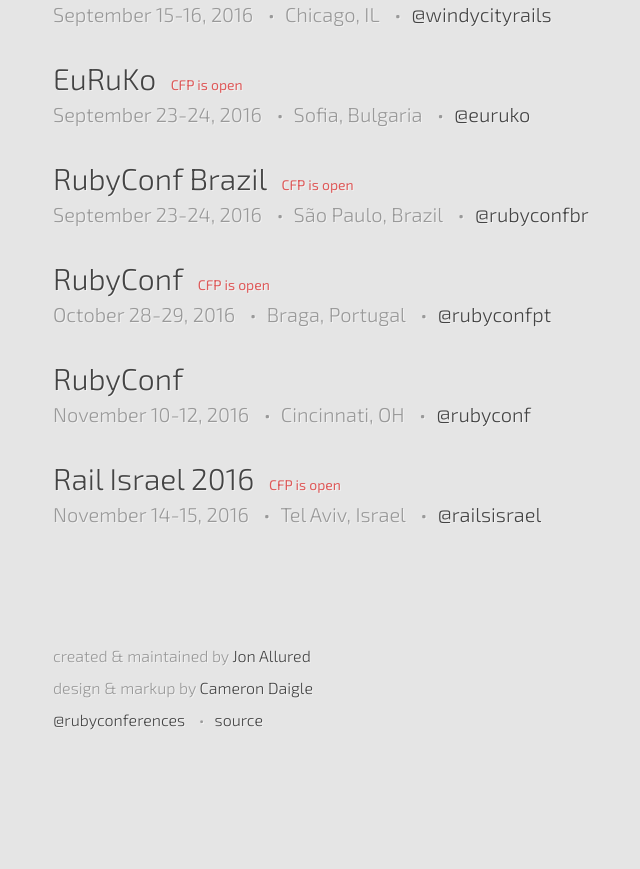
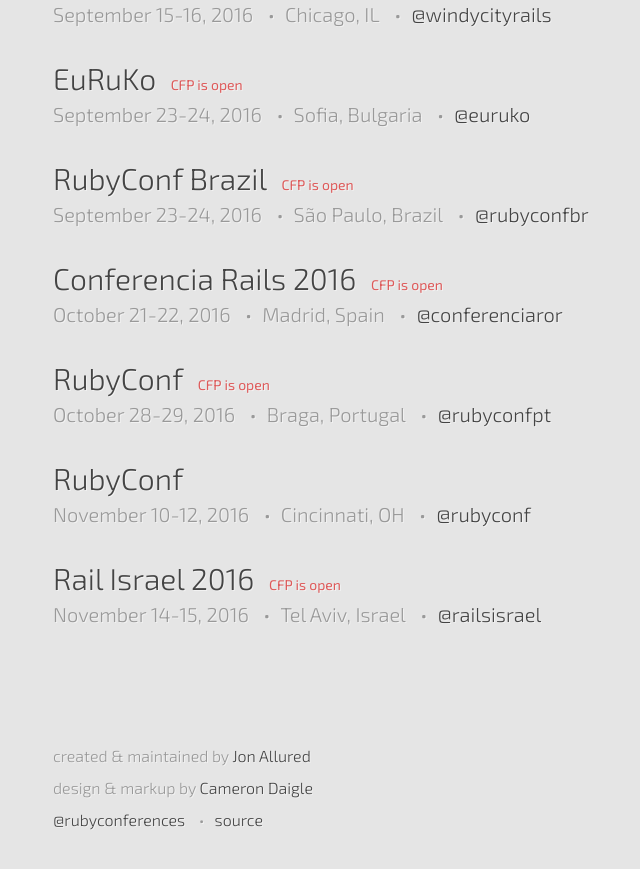
Before and after one commit to ruby-conferences/ruby-conferences.github.io, a Jekyll site: the page built from index.html, in a window 1280 px wide and 900 px high, scrolled down 1702 px. Shown: the top 869 px of the window, without its empty margins (187-827 px from the left). Built offline with Jekyll 4.4.1, drawn with Linux system fonts in a browser that asks for light colours; before the commit the page ends 2518 px from its top, so only the background shows below that.

Commit message:
Add Conferencia Rails 2016

```diff
--- a/_data/current.yml
+++ b/_data/current.yml
@@ -97,6 +97,13 @@
   twitter: rubyconfbr
   cfp_phrase: CFP is open
 
+- name: Conferencia Rails 2016
+  location: Madrid, Spain
+  dates: "October 21-22, 2016"
+  url: http://conferenciaror.es/
+  twitter: conferenciaror
+  cfp_phrase: CFP is open
+
 - name: RubyConf
   location: Braga, Portugal
   dates: "October 28-29, 2016"
```
